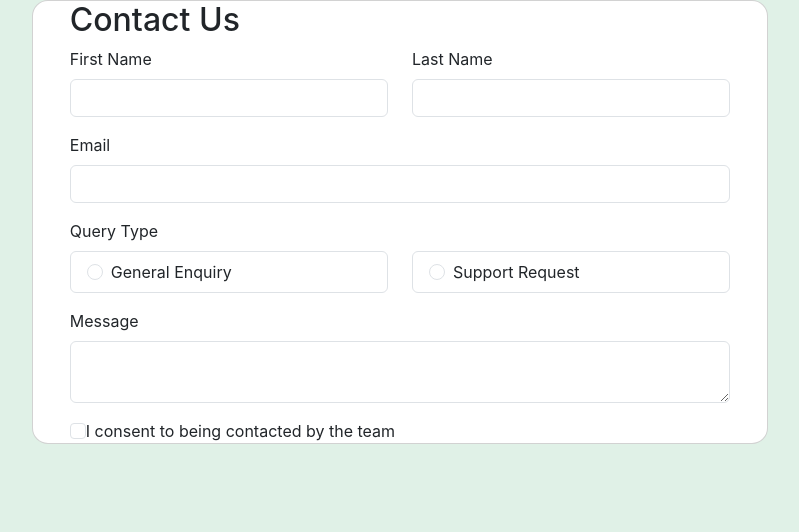
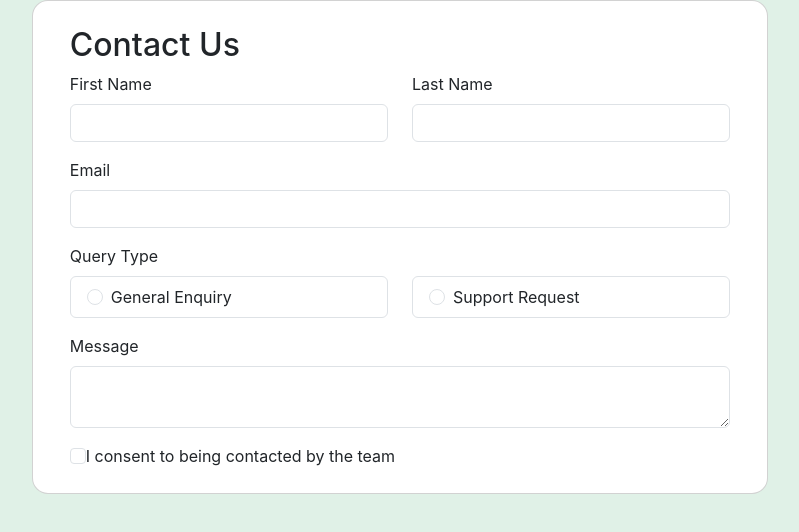
Before and after one commit to nishantcm/contact-form-main-fm, a React (Create React App) app: page / in a window 1280 px wide. Shown: the top 532 px of the page, without its empty margins (50-849 px from the left). Built offline with nearby package versions, Linux system fonts and the light colour scheme.

Commit message:
Update the css file with padding

```diff
--- a/src/index.css
+++ b/src/index.css
@@ -21,5 +21,7 @@ code {
   .cardPadding {
     padding-left: 5% !important;
     padding-right: 5% !important;
+    padding-top: 25px;
+    padding-bottom: 25px;
   }
 }
```
